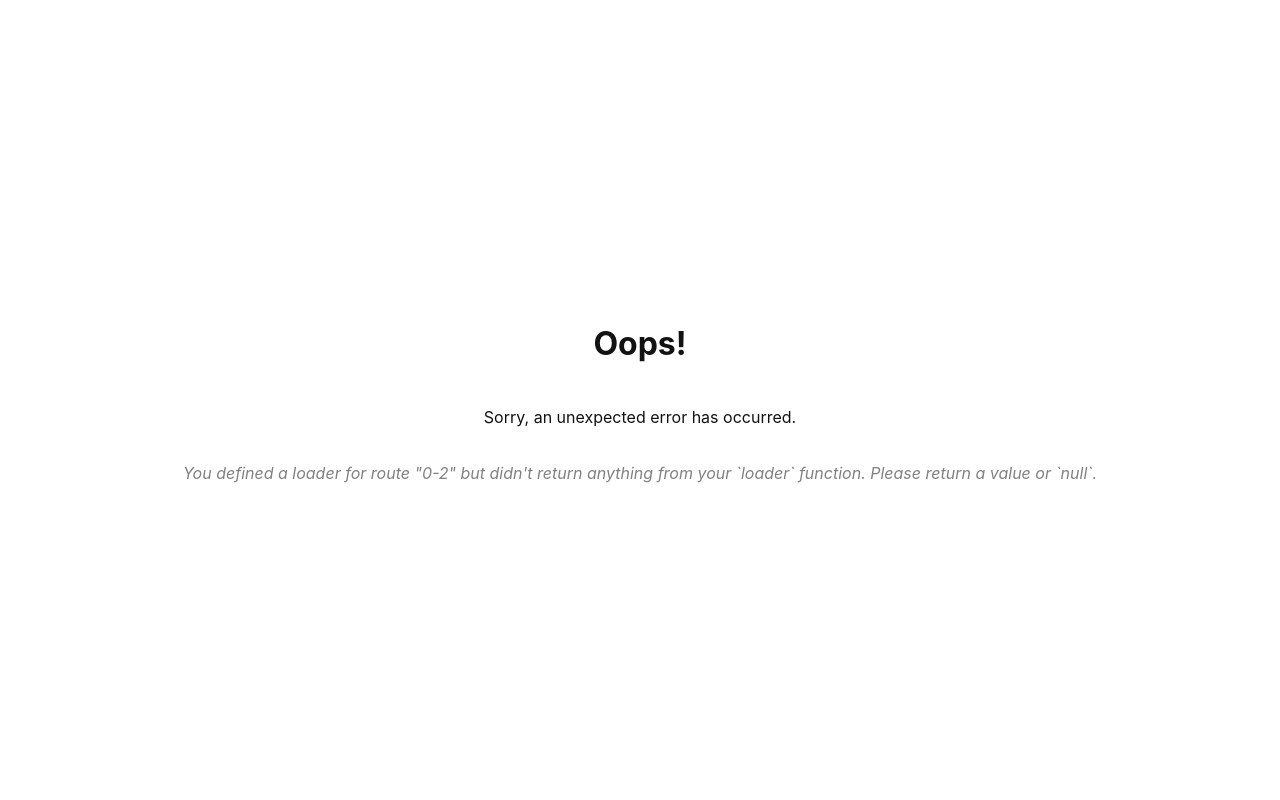
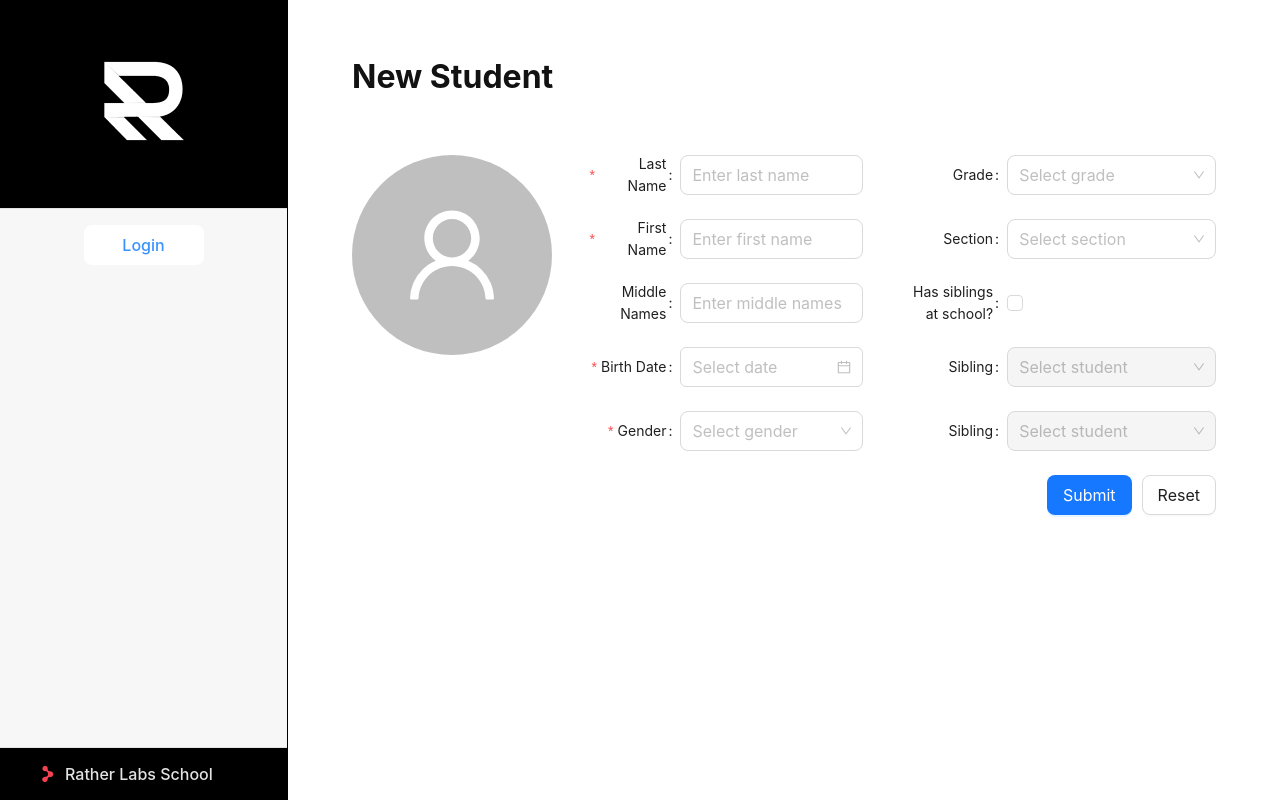
Before and after one commit to matiasjaliff/rather-labs-school, a React (Vite) app: page /students/new in a window 1280 px wide. Built offline with nearby package versions, Linux system fonts and the light colour scheme; no server answers; the database is empty.

Commit message:
Add editStudent route and studentForm component.

```diff
--- /dev/null
+++ b/src/components/studentForm.tsx
@@ -0,0 +1,177 @@
+import { useState } from "react";
+import { Button, Checkbox, DatePicker, Form, Input, Select } from "antd";
+
+export default function StudentForm(): JSX.Element {
+  const [form] = Form.useForm();
+  const dateFormat = "YYYY-MM-DD";
+
+  const [hasSiblings, setHasSiblings] = useState(false);
+
+  const toggleHasSiblings = () => {
+    setHasSiblings(!hasSiblings);
+  };
+
+  const onChange = (value: string) => {
+    console.log(`selected ${value}`);
+  };
+
+  const onSearch = (value: string) => {
+    console.log("search:", value);
+  };
+
+  const onReset = () => {
+    form.resetFields();
+  };
+
+  return (
+    <Form
+      form={form}
+      name="student-form"
+      labelCol={{ span: 8 }}
+      wrapperCol={{ span: 16 }}
+      labelWrap={true}
+      initialValues={{ remember: true }}
+      autoComplete="off"
+      size="large"
+    >
+      <div className="full-form" style={{ display: "flex" }}>
+        <div
+          className="personal-information"
+          style={{ flexBasis: "50%", paddingRight: "40px" }}
+        >
+          <Form.Item
+            label="Last Name"
+            name="last_name"
+            rules={[{ required: true, message: "Please enter last name" }]}
+          >
+            <Input placeholder="Enter last name" />
+          </Form.Item>
+          <Form.Item
+            label="First Name"
+            name="first_name"
+            rules={[{ required: true, message: "Please enter first name" }]}
+          >
+            <Input placeholder="Enter first name" />
+          </Form.Item>
+          <Form.Item label="Middle Names" name="middle_names">
+            <Input placeholder="Enter middle names" />
+          </Form.Item>
+          <Form.Item
+            label="Birth Date"
+            name="birth_date"
+            rules={[{ required: true, message: "Please select birth date" }]}
+          >
+            <DatePicker format={dateFormat} />
+          </Form.Item>
+          <Form.Item
+            label="Gender"
+            name="gender"
+            rules={[{ required: true, message: "Please select gender" }]}
+          >
+            <Select placeholder="Select gender">
+              <Select.Option value="Female">Female</Select.Option>
+              <Select.Option value="Male">Male</Select.Option>
+              <Select.Option value="Other">Other</Select.Option>
+            </Select>
+          </Form.Item>
+        </div>
+        <div
+          className="school-information"
+          style={{ flexBasis: "50%", paddingRight: "0px" }}
+        >
+          <Form.Item label="Grade" name="grade">
+            <Select placeholder="Select grade">
+              <Select.Option value="1">1</Select.Option>
+              <Select.Option value="2">2</Select.Option>
+              <Select.Option value="3">3</Select.Option>
+            </Select>
+          </Form.Item>
+
+          <Form.Item label="Section" name="section">
+            <Select placeholder="Select section">
+              <Select.Option value="A">A</Select.Option>
+              <Select.Option value="B">B</Select.Option>
+              <Select.Option value="C">C</Select.Option>
+            </Select>
+          </Form.Item>
+
+          <Form.Item label="Has siblings at school?" name="has_siblings">
+            <Checkbox onChange={toggleHasSiblings}></Checkbox>
+          </Form.Item>
+
+          <Form.Item label="Sibling" name="sibling-1">
+            <Select
+              disabled={!hasSiblings}
+              showSearch
+              placeholder="Select student"
+              optionFilterProp="children"
+              onChange={onChange}
+              onSearch={onSearch}
+              filterOption={(input, option) =>
+                (option?.label ?? "")
+                  .toLowerCase()
+                  .includes(input.toLowerCase())
+              }
+              options={[
+                {
+                  value: "jack",
+                  label: "Jack",
+                },
+                {
+                  value: "lucy",
+                  label: "Lucy",
+                },
+                {
+                  value: "tom",
+                  label: "Tom",
+                },
+              ]}
+            />
+          </Form.Item>
+
+          <Form.Item label="Sibling" name="sibling-2">
+            <Select
+              disabled={!hasSiblings}
+              showSearch
+              placeholder="Select student"
+              optionFilterProp="children"
+              onChange={onChange}
+              onSearch={onSearch}
+              filterOption={(input, option) =>
+                (option?.label ?? "")
+                  .toLowerCase()
+                  .includes(input.toLowerCase())
+              }
+              options={[
+                {
+                  value: "jack",
+                  label: "Jack",
+                },
+                {
+                  value: "lucy",
+                  label: "Lucy",
+                },
+                {
+                  value: "tom",
+                  label: "Tom",
+                },
+              ]}
+            />
+          </Form.Item>
+        </div>
+      </div>
+      <Form.Item wrapperCol={{ offset: 0 }} style={{ textAlign: "right" }}>
+        <Button type="primary" htmlType="submit">
+          Submit
+        </Button>
+        <Button
+          htmlType="button"
+          onClick={onReset}
+          style={{ marginLeft: "10px" }}
+        >
+          Reset
+        </Button>
+      </Form.Item>
+    </Form>
+  );
+}
--- a/src/components/studentsTable.tsx
+++ b/src/components/studentsTable.tsx
@@ -40,12 +40,11 @@ const columns: ColumnsType<StudentType> = [
   {
     title: "Actions",
     key: "actions",
-    width: "160px",
+    width: "320px",
     align: "center",
     render: () => (
       <Space size="middle">
-        <a>Edit</a>
-        <a>Delete</a>
+        <a>Edit</a> |<a>Delete</a> |<a>Remove from course</a>
       </Space>
     ),
   },
--- a/src/index.css
+++ b/src/index.css
@@ -35,7 +35,7 @@ button {
   border: none;
   border-radius: 8px;
   padding: 0.5rem 0.75rem;
-  box-shadow: 0 0px 1px hsla(0, 0%, 0%, 0.2), 0 1px 2px hsla(0, 0%, 0%, 0.2);
+  /* box-shadow: 0 0px 1px hsla(0, 0%, 0%, 0.2), 0 1px 2px hsla(0, 0%, 0%, 0.2); */
   background-color: white;
   line-height: 1.5;
   margin: 0;
@@ -45,14 +45,14 @@ button {
   font-weight: 500;
 }
 
-textarea:hover,
+/* textarea:hover,
 input:hover,
 button:hover {
   box-shadow: 0 0px 1px hsla(0, 0%, 0%, 0.6), 0 1px 2px hsla(0, 0%, 0%, 0.2);
-}
+} */
 
 button:active {
-  box-shadow: 0 0px 1px hsla(0, 0%, 0%, 0.4);
+  /* box-shadow: 0 0px 1px hsla(0, 0%, 0%, 0.4); */
   transform: translateY(1px);
 }
 
@@ -476,3 +476,38 @@ i {
 #student .data-container {
   flex-grow: 1;
 }
+
+/* editStudent.tsx */
+
+#edit-student {
+  height: 100%;
+  display: flex;
+  flex-direction: column;
+}
+
+#edit-student .header {
+  display: flex;
+  flex-direction: row;
+  justify-content: space-between;
+  align-items: center;
+}
+
+#edit-student .icon {
+  font-size: xx-large;
+  color: #818181;
+  margin-left: 1.5rem;
+}
+
+#edit-student .details-container {
+  margin-top: 2rem;
+  height: 100%;
+  display: flex;
+}
+
+#edit-student .photo-container {
+  width: 240px;
+}
+
+#edit-student .form-container {
+  flex-grow: 1;
+}
--- a/src/main.tsx
+++ b/src/main.tsx
@@ -5,6 +5,7 @@ import Root from "./routes/root";
 import { SelectionsProvider } from "./selectionsProvider";
 import Index, { loader as coursesLoader } from "./routes";
 import Course, { loader as studentsLoader } from "./routes/course";
+import EditStudent from "./routes/editStudent";
 import Student, { loader as studentLoader } from "./routes/student";
 import Admin from "./routes/admin";
 import ErrorPage from "./error-page";
@@ -29,13 +30,20 @@ const router = createBrowserRouter([
         errorElement: <ErrorPage />,
       },
       {
+        path: "students/new",
+        element: <EditStudent />,
+        errorElement: <ErrorPage />,
+      },
+      {
         path: "students/:studentId",
         loader: studentLoader,
         element: <Student />,
+        errorElement: <ErrorPage />,
       },
       {
         path: "admin",
         element: <Admin />,
+        errorElement: <ErrorPage />,
       },
     ],
   },
--- /dev/null
+++ b/src/routes/editStudent.tsx
@@ -0,0 +1,21 @@
+import { UserOutlined } from "@ant-design/icons";
+import { Avatar } from "antd";
+import StudentForm from "../components/studentForm";
+
+export default function EditStudent(): JSX.Element {
+  return (
+    <div id="edit-student">
+      <div className="header">
+        <h1>New Student</h1>
+      </div>
+      <div className="details-container">
+        <div className="photo-container">
+          <Avatar size={200} icon={<UserOutlined />}></Avatar>
+        </div>
+        <div className="form-container">
+          <StudentForm />
+        </div>
+      </div>
+    </div>
+  );
+}
```
